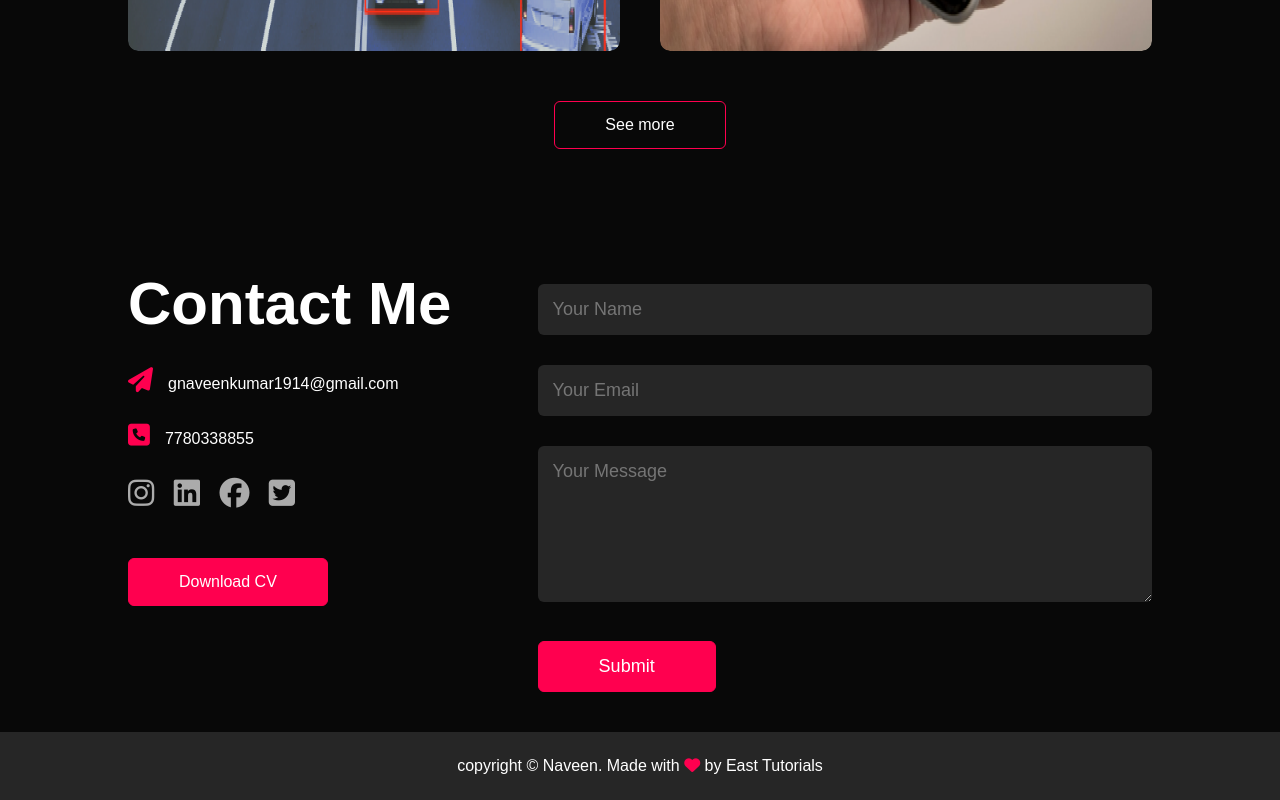
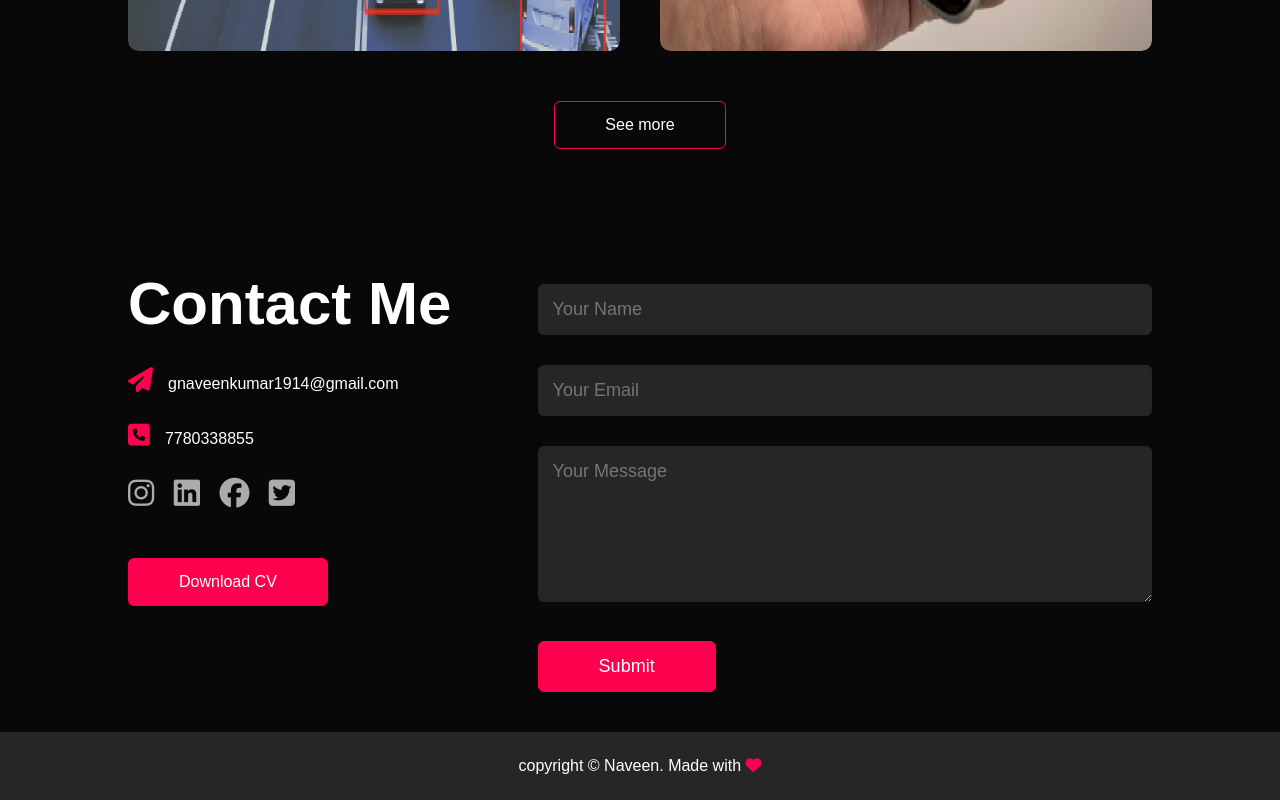
Before and after one commit to naveenkumar-4/My_Portfolio, a plain HTML site: page index.html in a window 1280 px wide. Shown: the part 2681-3481 px from the top of the page. Drawn offline with Linux system fonts and the light colour scheme.

Commit message:
Update index.html

```diff
--- a/index.html
+++ b/index.html
@@ -149,7 +149,7 @@
                 </div>
             </div>
             <div class="copyright">
-                <p>copyright © Naveen. Made with <i class="fas fa-heart"></i> by East Tutorials</p>
+                <p>copyright © Naveen. Made with <i class="fas fa-heart"></i></p>
             </div>
         </div>
 
```
